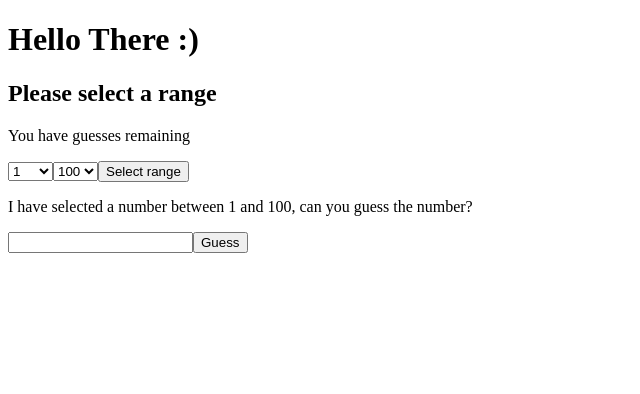
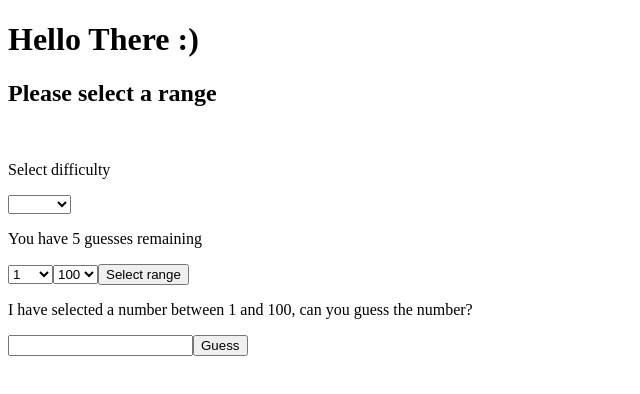
Before and after one commit to MthoNtanzi/GuessTheNumberGame, a Vue app: page / in a window 1280 px wide. Shown: the top 394 px of the page, without its empty margins (0-640 px from the left). Built offline with nearby package versions, Linux system fonts and the light colour scheme.

Commit message:
Include reset game and also difficulty selection

```diff
--- a/src/App.vue
+++ b/src/App.vue
@@ -1,6 +1,13 @@
 <template>
     <h1>Hello There :)</h1>
     <h2>Please select a range</h2>
+    <br/>
+    <p>Select difficulty</p>
+    <select v-model="selectedDifficulty" @change="chooseDifficulty">
+        <option v-for="choice in difficulty" :key="choice" :value="choice">
+                {{ choice }}
+            </option>
+    </select>
     <p>You have {{ guessCount }} guesses remaining</p>
     <div>
         <select v-model="startNum" name="" id="">
@@ -29,6 +36,7 @@
 export default {
     data() {
         return {
+            difficulty: ["easy", "normal", "hard"],
             numTo100: [],
             startNum: 1,
             endNum: 100,
@@ -39,7 +47,8 @@ export default {
             hasUserGuessed: false,
             isCorrect: false,
             isHigh: false,
-            isLow: false
+            isLow: false,
+            guessCount: 5
         };
     },
     created() {
@@ -69,23 +78,55 @@ export default {
                 return;
             }
 
+            if (this.guessCount === 0 && !this.isCorrect) {
+                alert("You lose! The correct number was " + this.randNum);
+                this.resetGame();
+            }
+
             this.hasUserGuessed = true;
             const theGuess = parseInt(this.userGuess);
+            this.guessCount--
 
             if (theGuess === this.randNum) {
                 this.isCorrect = true;
                 this.isHigh = false;
                 this.isLow = false;
+                alert("Yes!! You win!");
+                return;
             } else if (theGuess > this.randNum) {
                 this.isCorrect = false;
                 this.isHigh = true;
                 this.isLow = false;
+                return
             } else {
                 this.isCorrect = false;
                 this.isHigh = false;
                 this.isLow = true;
+                return
             }
-        }
+        },
+
+        chooseDifficulty() {
+            if (this.selectedDifficulty === "easy") {
+                this.guessCount = 10;
+            } else if (this.selectedDifficulty === "normal") {
+                this.guessCount = 5;
+            } else if (this.selectedDifficulty === "hard") {
+                this.guessCount = 3;
+            }
+            this.resetGame();
+            alert("Difficulty changed to " + this.selectedDifficulty + " with " + this.guessCount + " guesses.");
+        },
+
+        resetGame() {
+            this.hasUserGuessed = false;
+            this.isCorrect = false;
+            this.isHigh = false;
+            this.isLow = false;
+            this.userGuess = null;
+            this.guessCount = this.selectedDifficulty === "easy" ? 11 : this.selectedDifficulty === "normal" ? 6 : 4;
+            this.randNum = Math.floor(Math.random() * (this.chosenEndNum - this.chosenStartNum + 1)) + this.chosenStartNum;
+        },
     }
 }
 </script>
```
